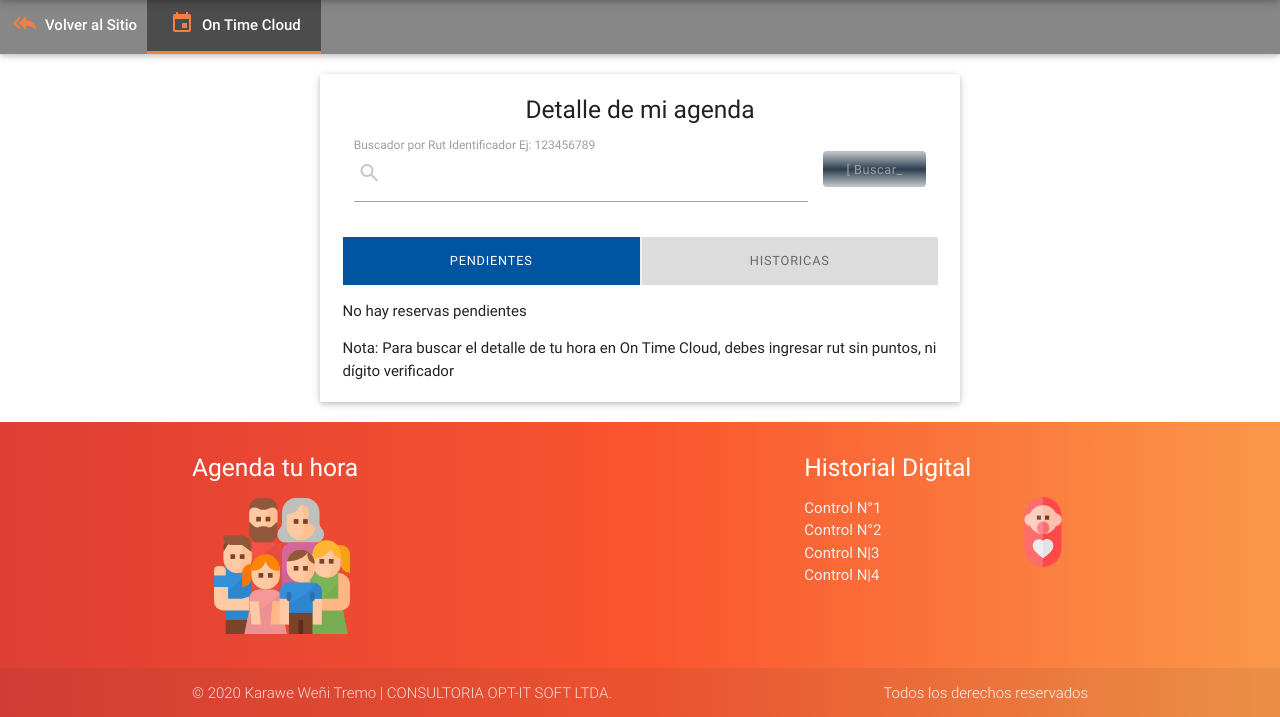
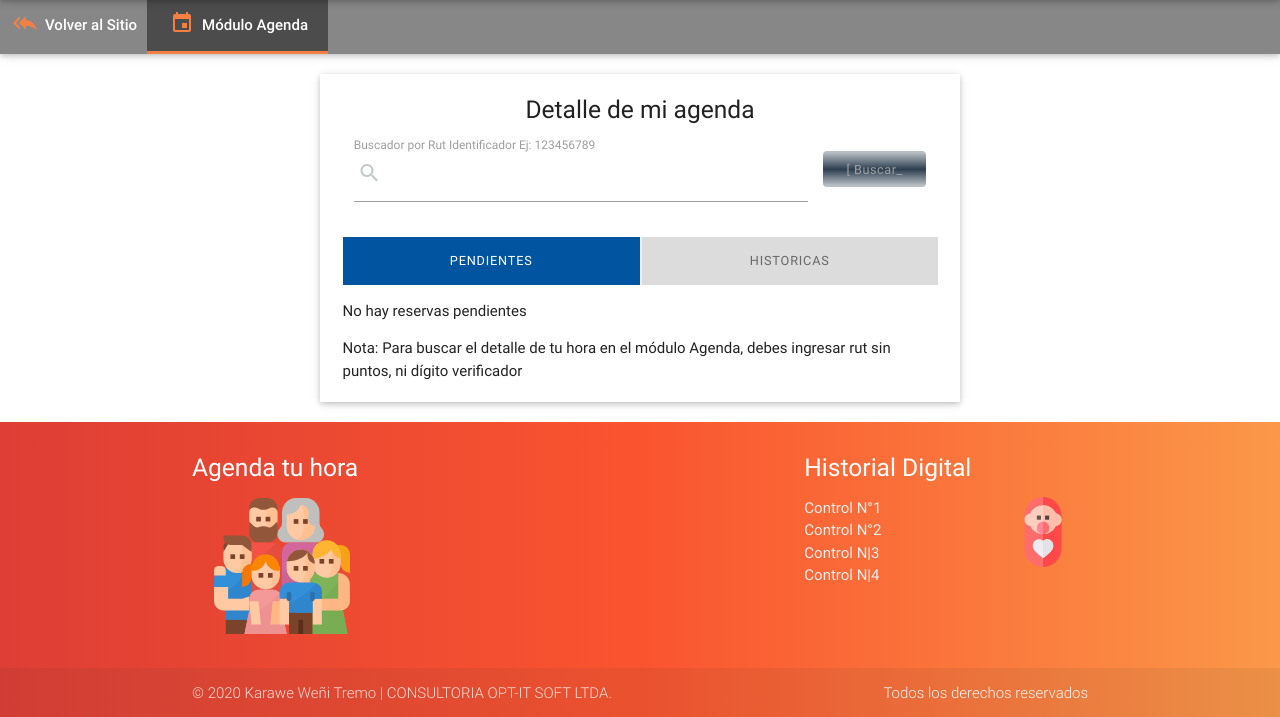
Before and after one commit to jparadae/historial_digital, a Django app: page /agenda/mis-citas/ in a window 1280 px wide. Shown: the part 64-781 px from the top of the page. Run offline with Django 3.2, Linux system fonts and the light colour scheme; some libraries are stand-ins or nearby versions.

Commit message:
Cambio de referencias

```diff
--- a/templates/agenda/index.html
+++ b/templates/agenda/index.html
@@ -1,6 +1,6 @@
 {% extends "base.html" %}
 {% load static %}
-{% block title %}Agenda Carnét Niño Sano
+{% block title %}Módulo Agenda
 {% endblock %}
 
 {% block contenido %}
--- a/templates/agenda/mis_citas.html
+++ b/templates/agenda/mis_citas.html
@@ -1,6 +1,6 @@
 {% extends "base.html" %}
-{% load staticfiles %}
-{% block title %}Mi agenda en On Time Cloud{% endblock %}
+{% load static %}
+{% block title %}Mi agenda {% endblock %}
 
 {% block css %}
 
@@ -48,7 +48,7 @@
 								<th data-field="accion">Anular</th>
 							</tr>
 						</thead>
-						<h8 align="left">Nota: Para buscar el detalle de tu hora en On Time Cloud,                        debes ingresar rut sin puntos, ni dígito
+						<h8 align="left">Nota: Para buscar el detalle de tu hora en el módulo Agenda,                        debes ingresar rut sin puntos, ni dígito
 					verificador</h8>
 
 						<tbody>
--- a/templates/agenda/reservar_cita.html
+++ b/templates/agenda/reservar_cita.html
@@ -1,5 +1,5 @@
 {% extends "base.html" %}
-{% load staticfiles %}
+{% load static %}
 {% block title %}Reserva de cita en Dideco{% endblock %}
 
 {% block css %}
--- a/templates/base.html
+++ b/templates/base.html
@@ -4,7 +4,7 @@
 <head>
 	<meta charset="UTF-8">
 	<meta name="viewport" content="width=device-width, initial-scale=1, maximum-scale=1" />
-	<title>{% block title %}{% endblock %} - On Time Cloud</title>
+	<title>{% block title %}{% endblock %} - OPT-IT SOFT</title>
 
 	<link href="https://fonts.googleapis.com/icon?family=Material+Icons" rel="stylesheet">
 	<link rel="stylesheet" href="{% static 'css/vendor/angular-material.min.css' %}" />
--- a/templates/cargar/index.html
+++ b/templates/cargar/index.html
@@ -1,6 +1,6 @@
 {% extends "base.html" %}
-{% load staticfiles %}
-{% block title %}Cargar On Time Cloud{% endblock %}
+{% load static %}
+{% block title %}Cargar Disponibilidad{% endblock %}
 
 {% block css %}
 
@@ -12,7 +12,7 @@
 		<div class="col s12 m8 offset-m2">
 			<ul class="collapsible collapsible reservar" data-collapsible="expandable">
 				<li>
-					<div class="collapsible-header active #8bc34a light-green" data-step="1"><i class="material-icons">access_time</i> Cargar Horas Disponibles en On Time Cloud</div>
+					<div class="collapsible-header active #8bc34a light-green" data-step="1"><i class="material-icons">access_time</i> Cargar Horas Disponibles en Agenda</div>
 					<div class="collapsible-body">
 						<form name="formStep1" ng-submit="submitCarga()" novalidate>
 							<div class="row">
--- a/templates/gestionar/index.html
+++ b/templates/gestionar/index.html
@@ -1,6 +1,6 @@
 {% extends "base.html" %}
-{% load staticfiles %}
-{% block title %}Gestionar On Time Cloud{% endblock %}
+{% load static %}
+{% block title %}Gestionar Agendas{% endblock %}
 
 {% block css %}
 
--- a/templates/gestionar/recordatorioCitas.html
+++ b/templates/gestionar/recordatorioCitas.html
@@ -1,4 +1,4 @@
-{% load staticfiles %}
+{% load static %}
 <div class="modal-body row croman">
 
 	<div class="col s12 body">
--- a/templates/historial/historial.html
+++ b/templates/historial/historial.html
@@ -1,6 +1,6 @@
 {% extends "base.html" %}
-{% load staticfiles %}
-{% block title %}Historial On Time Cloud{% endblock %}
+{% load static %}
+{% block title %}Historial Módulo Agenda{% endblock %}
 
 {% block css %}
 
@@ -20,7 +20,7 @@
 	</style>
 	<div class="row white" ng-app="appAgenda" ng-controller="GestionarCtrl" ng-cloak>
 		<div class="col s12 m8 offset-m2 z-depth-1" style="padding-top: 10px">
-			<h5 align="center">Historial de horas <b>Reservadas</b> en On Time Cloud</h5>
+			<h5 align="center">Historial de horas <b>Reservadas</b> en Módulo Agenda</h5>
 			<div class="row">
 				<div class="col s12">
 					<div class="col s12 m4">
--- a/templates/include/nav.html
+++ b/templates/include/nav.html
@@ -14,7 +14,7 @@
 
 			<li class="no-padding {% if menu == 'agenda' %}active{% endif %}">
 				<ul class="collapsible collapsible-accordion">
-					<li class="bold"><a href="{% url 'agenda' %}" class="collapsible-header waves-effect"><i class="material-icons">event</i> <span>On Time Cloud</span></a>
+					<li class="bold"><a href="{% url 'agenda' %}" class="collapsible-header waves-effect"><i class="material-icons">event</i> <span>Módulo Agenda</span></a>
 					</li>
 				</ul>
 			</li>
```
Also changed, not shown: README.md.
